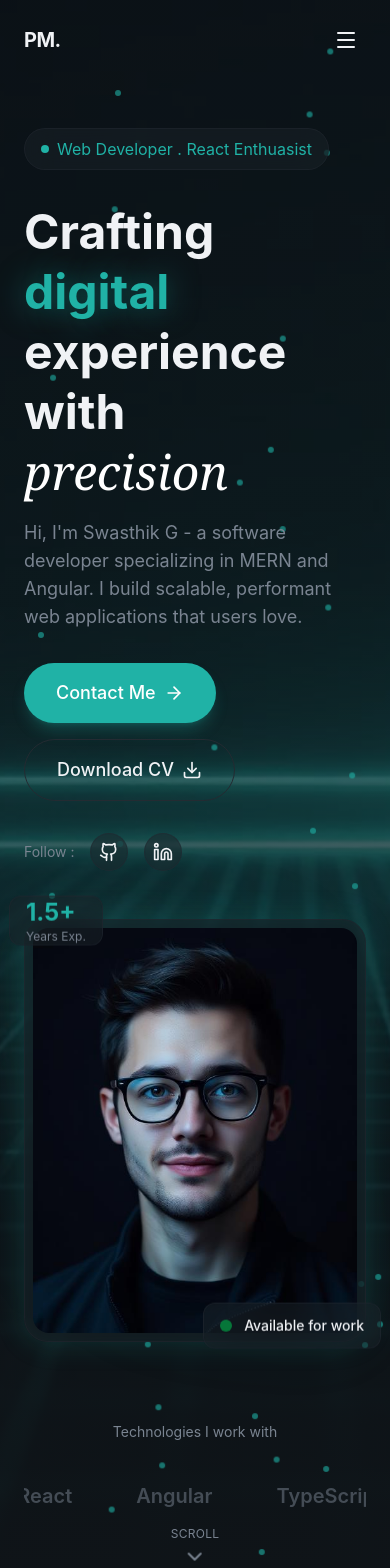
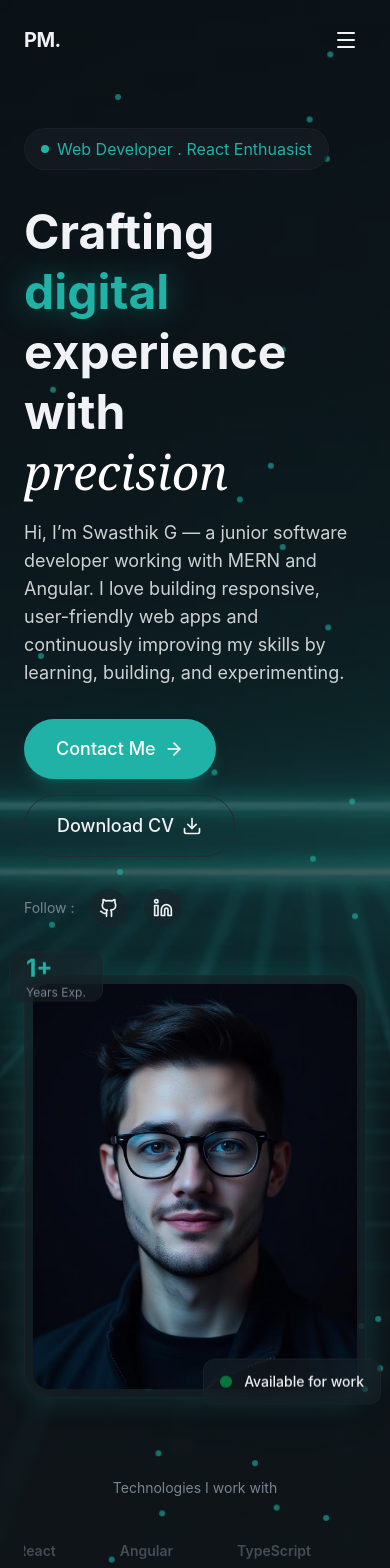
Before and after one commit to swasthikg73/SwasthikG-Portfolio, a React (Vite) app: page / in a window 390 px wide. Shown: the top 1568 px of the page. Built offline with nearby package versions, Linux system fonts and the light colour scheme.

Commit message:
Hero section content update

```diff
--- a/src/sections/Hero.jsx
+++ b/src/sections/Hero.jsx
@@ -77,19 +77,22 @@ const Hero = () => {
                 </span>
               </h1>
 
-              <p className="text-lg text-muted-foreground max-w-lg animate-fade-in animation-delay-200">
-                Hi, I'm Swasthik G - a software developer specializing in MERN
-                and Angular. I build scalable, performant web applications that
-                users love.
+              <p className="text-lg text-white/80 max-w-lg animate-fade-in animation-delay-200">
+                Hi, I’m Swasthik G — a junior software developer working with
+                MERN and Angular. I love building responsive, user-friendly web
+                apps and continuously improving my skills by learning, building,
+                and experimenting.
               </p>
             </div>
 
             {/* Contact Buttons */}
             <div className="flex flex-wrap gap-4 animate-fade-in animation-delay-300 items-center">
-              <Button size="lg">
-                Contact Me
-                <ArrowRight className="w-5 h-5" />
-              </Button>
+              <a href="#contacts">
+                <Button size="lg">
+                  Contact Me
+                  <ArrowRight className="w-5 h-5" />
+                </Button>
+              </a>
 
               <AnimatedBorderButton>
                 Download CV
@@ -102,10 +105,16 @@ const Hero = () => {
             <div className="flex items-center gap-4 animate-fade-in animation-delay-400">
               <span className="text-sm text-muted-foreground">Follow :</span>
 
-              <Link className="p-2 rounded-full glass hover:bg-primary/10 hover:text-primary transition-all duration-300">
+              <Link
+                className="p-2 rounded-full glass hover:bg-primary/10 hover:text-primary transition-all duration-300"
+                target="_blank"
+                to="https://github.com/swasthikg73">
                 <Github className="w-5 h-5" />
               </Link>
-              <Link className="p-2 rounded-full glass hover:bg-primary/10 hover:text-primary transition-all duration-300">
+              <Link
+                className="p-2 rounded-full glass hover:bg-primary/10 hover:text-primary transition-all duration-300"
+                to="https://www.linkedin.com/in/swasthik-g-510840266/"
+                target="_blank">
                 <Linkedin className="w-5 h-5" />
               </Link>
             </div>
@@ -142,7 +151,7 @@ const Hero = () => {
                 {/* Stats Badge */}
 
                 <div className="absolute -top-4 -left-4 glass rounded-xl px-4 animate-float">
-                  <div className="text-2xl font-bold text-primary">1.5+</div>
+                  <div className="text-2xl font-bold text-primary">1+</div>
                   <div className="text-xs text-muted-foreground">
                     Years Exp.
                   </div>
@@ -162,7 +171,7 @@ const Hero = () => {
             <div className="flex animate-marquee">
               {[...skills, ...skills].map((skills, index) => (
                 <div key={index} className="shrink-0 px-8 py-4">
-                  <span className="text-xl font-semibold text-muted-foreground/50 hover:text-muted-foreground transition-colors">
+                  <span className="text-sm md:text-xl font-semibold text-muted-foreground/50 hover:text-muted-foreground transition-colors">
                     {skills}
                   </span>
                 </div>
```
